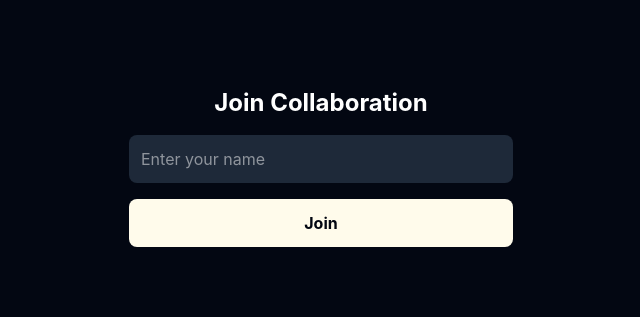
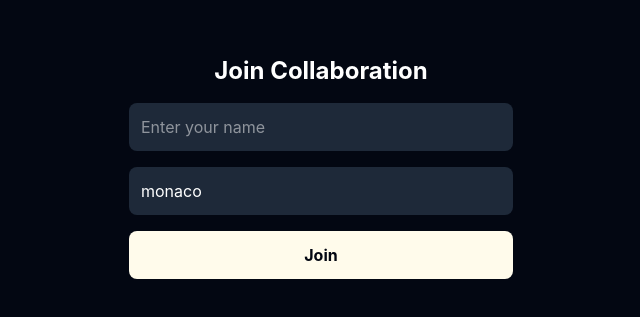
Before and after one commit to vikassawant14/collaborative-code-editor, a React app in the folder Frontend/: page / in a window 1280 px wide. Shown: the part 233-550 px from the top of the page, without its empty margins (319-959 px from the left). Built offline with nearby package versions, Linux system fonts and the light colour scheme; the HTML template or start-up script is replaced by a standard one.

Commit message:
Add unique collaboration rooms

```diff
--- a/Frontend/src/app/App.jsx
+++ b/Frontend/src/app/App.jsx
@@ -14,6 +14,10 @@ function App() {
   const [editor, setEditor] = useState(null);
   const [users, setUsers] = useState([]);
 
+  const [roomId, setRoomId] = useState(() => {
+    return new URLSearchParams(window.location.search).get("room") || "monaco";
+  });
+
   const [username, setUsername] = useState(() => {
     return (
       new URLSearchParams(window.location.search).get("username") || ""
@@ -25,11 +29,13 @@ function App() {
     e.preventDefault();
 
     const name = e.target.username.value.trim();
+    const room = e.target.room.value.trim();
 
-    if (!name) return;
+    if (!name || !room) return;
 
     const params = new URLSearchParams(window.location.search);
     params.set("username", name);
+    params.set("room", room);
 
     window.history.pushState(
       {},
@@ -37,6 +43,7 @@ function App() {
       `${window.location.pathname}?${params.toString()}`
     );
 
+    setRoomId(room);
     setUsername(name);
   };
 
@@ -51,7 +58,7 @@ function App() {
 
     const provider = new SocketIOProvider(
       window.location.origin,
-  "monaco",
+      roomId,
       ydoc,
       {
         autoConnect: true,
@@ -107,7 +114,7 @@ function App() {
 
       setUsers([]);
     };
-  }, [username, editor, ydoc, yText]);
+  }, [username, editor, ydoc, yText, roomId]);
 
   // Destroy Yjs document
   useEffect(() => {
@@ -137,6 +144,15 @@ function App() {
             required
           />
 
+          <input
+            type="text"
+            placeholder="Enter Room ID"
+            name="room"
+            defaultValue={roomId}
+            className="p-3 rounded-lg bg-gray-800 text-white outline-none"
+            required
+          />
+
           <button
             type="submit"
             className="p-3 rounded-lg bg-amber-50 text-gray-950 font-bold"
@@ -161,10 +177,32 @@ function App() {
           Welcome, {username}
         </h2>
 
-{  /* Live Collaboration Status */}
+        {/* Live Collaboration Status */}
         <div className="collaboration-status">
           <span className="status-dot"></span>
           Live Collaboration Enabled
+        </div>
+
+        {/* Collaboration Room */}
+        <div className="mt-3 p-3 bg-gray-800 text-white rounded-lg">
+          <p className="text-sm text-gray-300">
+            Collaboration Room
+          </p>
+
+          <p className="font-bold break-all">
+            {roomId}
+          </p>
+
+          <button
+            onClick={() =>
+              navigator.clipboard.writeText(
+                `${window.location.origin}?room=${encodeURIComponent(roomId)}`
+              )
+            }
+            className="mt-2 px-3 py-2 bg-blue-600 rounded-lg text-white"
+          >
+            Copy Room Link
+          </button>
         </div>
 
         <h3 className="mt-6 mb-3 font-bold text-gray-800">
```
Lines whose indentation alone changed are shown as unchanged.
